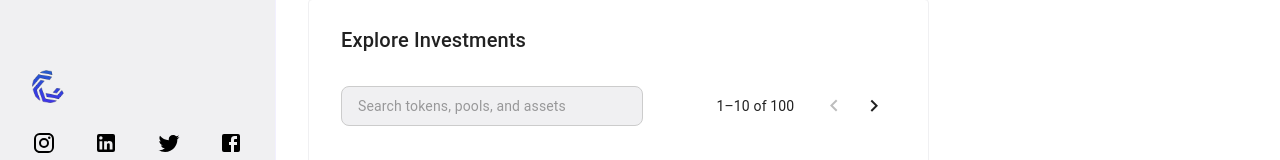
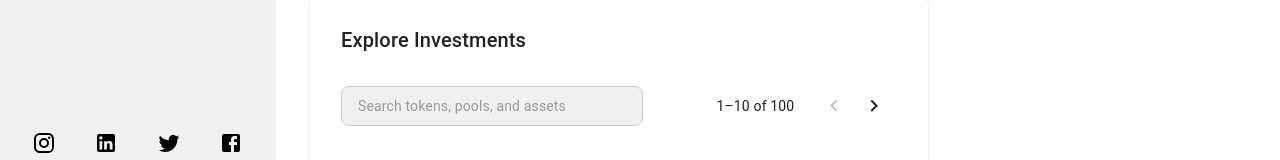
Before and after one commit to kaybee19/aperture-wallet, a React (Create React App) app: page /invest in a window 1280 px wide. Shown: the part 570-730 px from the top of the page. Built offline with nearby package versions, Linux system fonts and the light colour scheme.

Commit message:
Remove navbar logo

```diff
--- a/src/components/layout/Navbar.js
+++ b/src/components/layout/Navbar.js
@@ -115,9 +115,6 @@ export default function Navbar() {
 				</Box>
 				<hr />
 				<Paper elevation={0} className='nav-settings'>
-					<Link className='linkClass' to='/'>
-						<img src={logo} width='33' alt="logo" />
-					</Link>
 					<Wrapper>
 						<Icons>
 							{
```
